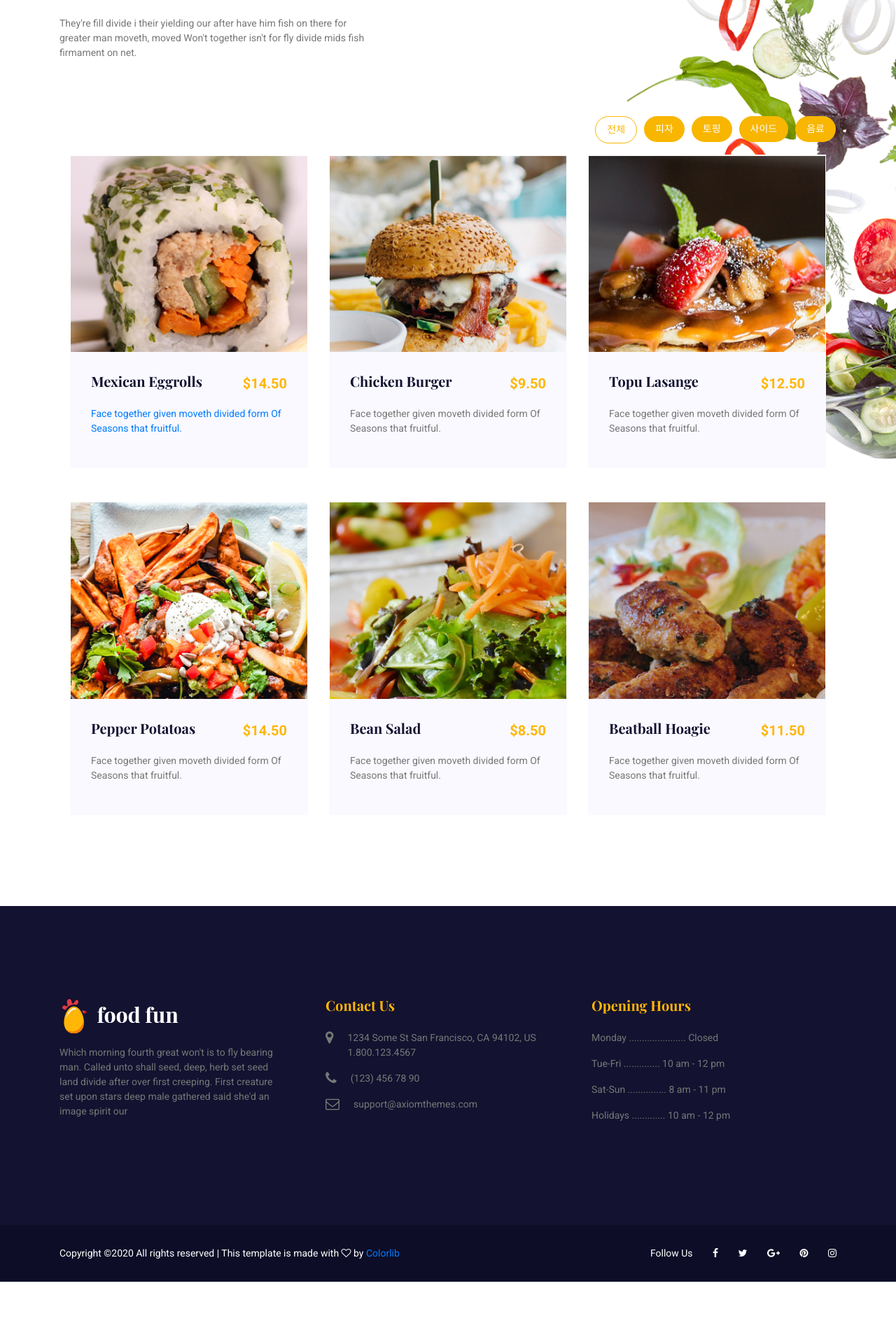
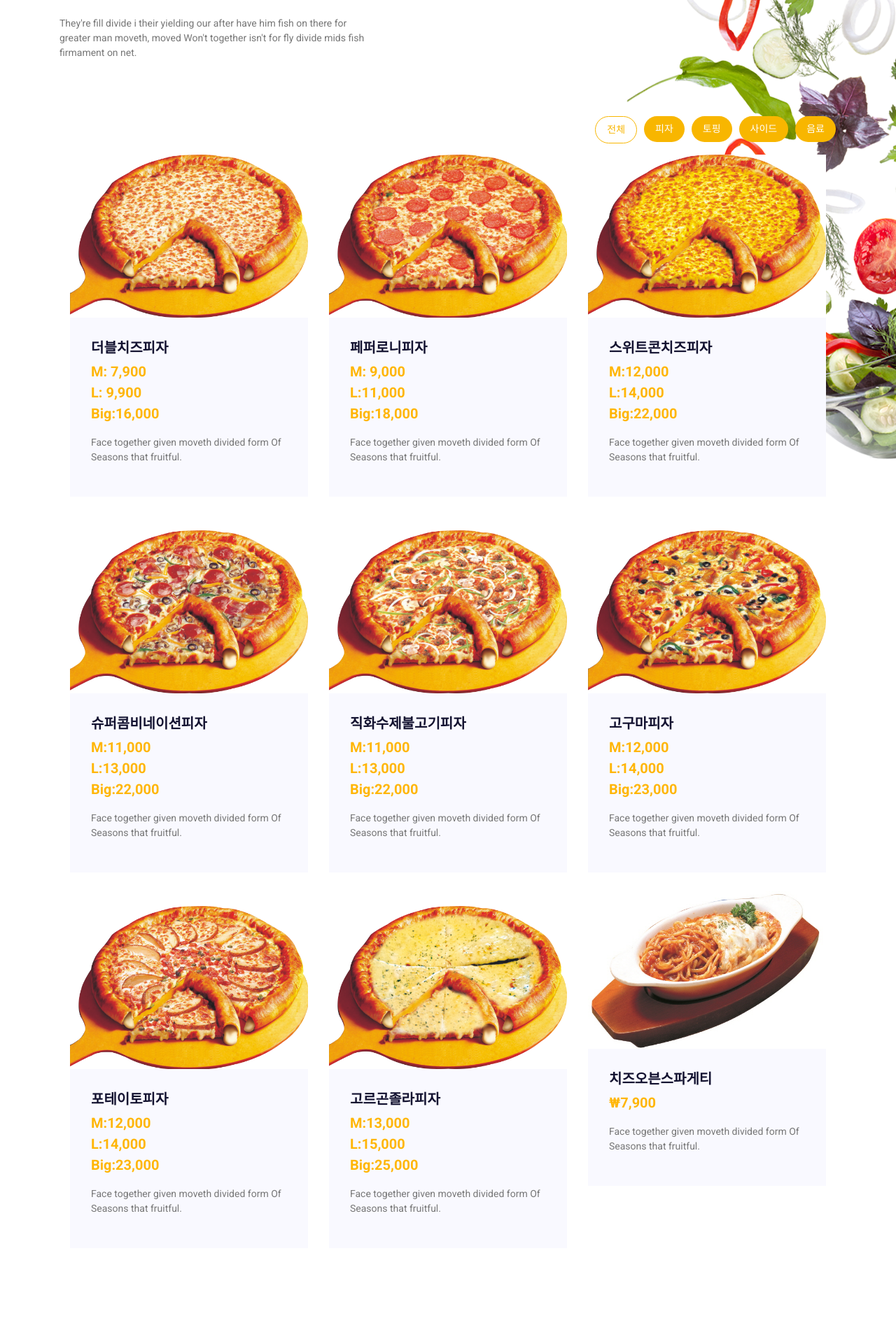
Before and after one commit to leebee-dev/PizzaTour, a PHP site: page /menu.html in a window 1280 px wide. Shown: the part 712-2603 px from the top of the page at 70% size. Before the commit the page ends 2544 px from the top, so only its background shows below. Run offline with PHP 8.4, Linux system fonts and the light colour scheme.

Commit message:
Design Menu&Detail ver1.1

```diff
--- a/assets/css/menu.css
+++ b/assets/css/menu.css
@@ -17,3 +17,7 @@ ul .nav-link:hover {
     border:1px solid #f8b600;
     background:#fff
 }
+
+.single-food p{
+    color: #777;
+}
--- a/menu.html
+++ b/menu.html
@@ -112,12 +112,14 @@
                         <div class="col-md-4 col-sm-6 tab-pane active" id="total">
                             <a class="single-food" href="detail.html">
                                 <div class="food-img">
-                                    <img src="assets/images/food1.jpg" class="img-fluid" alt="">
+                                    <img src="assets/images/pizza1.png" class="img-fluid" alt="">
                                 </div>
                                 <div class="food-content">
-                                    <div class="d-flex justify-content-between">
-                                        <h5>Mexican Eggrolls</h5>
-                                        <span class="style-change">$14.50</span>
+                                    <div class="">
+                                        <h5>더블치즈피자</h5>
+                                        <div class="style-change">  M: 7,900</div>
+                                        <div class="style-change">  L: 9,900</div>
+                                        <div class="style-change">Big:16,000</div>
                                     </div>
                                     <p class="pt-3">Face together given moveth divided form Of Seasons that fruitful.</p>
                                 </div>
@@ -126,12 +128,14 @@
                         <div class="col-md-4 col-sm-6">
                             <div class="single-food mt-5 mt-sm-0">
                                 <div class="food-img">
-                                    <img src="assets/images/food2.jpg" class="img-fluid" alt="">
+                                    <img src="assets/images/pizza2.png" class="img-fluid" alt="">
                                 </div>
                                 <div class="food-content">
-                                    <div class="d-flex justify-content-between">
-                                        <h5>chicken burger</h5>
-                                        <span class="style-change">$9.50</span>
+                                    <div class="">
+                                        <h5>페퍼로니피자</h5>
+                                        <div class="style-change">  M: 9,000</div>
+                                        <div class="style-change">  L:11,000</div>
+                                        <div class="style-change">Big:18,000</div>
                                     </div>
                                     <p class="pt-3">Face together given moveth divided form Of Seasons that fruitful.</p>
                                 </div>
@@ -140,12 +144,14 @@
                         <div class="col-md-4 col-sm-6">
                             <div class="single-food mt-5 mt-md-0">
                                 <div class="food-img">
-                                    <img src="assets/images/food3.jpg" class="img-fluid" alt="">
+                                    <img src="assets/images/pizza3.png" class="img-fluid" alt="">
                                 </div>
                                 <div class="food-content">
-                                    <div class="d-flex justify-content-between">
-                                        <h5>topu lasange</h5>
-                                        <span class="style-change">$12.50</span>
+                                    <div class="">
+                                        <h5>스위트콘치즈피자</h5>
+                                        <div class="style-change">  M:12,000</div>
+                                        <div class="style-change">  L:14,000</div>
+                                        <div class="style-change">Big:22,000</div>
                                     </div>
                                     <p class="pt-3">Face together given moveth divided form Of Seasons that fruitful.</p>
                                 </div>
@@ -154,12 +160,14 @@
                         <div class="col-md-4 col-sm-6">
                             <div class="single-food mt-5">
                                 <div class="food-img">
-                                    <img src="assets/images/food4.jpg" class="img-fluid" alt="">
+                                    <img src="assets/images/pizza4.png" class="img-fluid" alt="">
                                 </div>
                                 <div class="food-content">
-                                    <div class="d-flex justify-content-between">
-                                        <h5>pepper potatoas</h5>
-                                        <span class="style-change">$14.50</span>
+                                    <div class="">
+                                        <h5>슈퍼콤비네이션피자</h5>
+                                        <div class="style-change">  M:11,000</div>
+                                        <div class="style-change">  L:13,000</div>
+                                        <div class="style-change">Big:22,000</div>
                                     </div>
                                     <p class="pt-3">Face together given moveth divided form Of Seasons that fruitful.</p>
                                 </div>
@@ -168,12 +176,14 @@
                         <div class="col-md-4 col-sm-6">
                             <div class="single-food mt-5">
                                 <div class="food-img">
-                                    <img src="assets/images/food5.jpg" class="img-fluid" alt="">
+                                    <img src="assets/images/pizza5.png" class="img-fluid" alt="">
                                 </div>
                                 <div class="food-content">
-                                    <div class="d-flex justify-content-between">
-                                        <h5>bean salad</h5>
-                                        <span class="style-change">$8.50</span>
+                                    <div class="">
+                                        <h5>직화수제불고기피자</h5>
+                                        <div class="style-change">  M:11,000</div>
+                                        <div class="style-change">  L:13,000</div>
+                                        <div class="style-change">Big:22,000</div>
                                     </div>
                                     <p class="pt-3">Face together given moveth divided form Of Seasons that fruitful.</p>
                                 </div>
@@ -182,12 +192,60 @@
                         <div class="col-md-4 col-sm-6">
                             <div class="single-food mt-5">
                                 <div class="food-img">
-                                    <img src="assets/images/food6.jpg" class="img-fluid" alt="">
+                                    <img src="assets/images/pizza6.png" class="img-fluid" alt="">
                                 </div>
                                 <div class="food-content">
-                                    <div class="d-flex justify-content-between">
-                                        <h5>beatball hoagie</h5>
-                                        <span class="style-change">$11.50</span>
+                                    <div class="">
+                                        <h5>고구마피자</h5>
+                                        <div class="style-change">  M:12,000</div>
+                                        <div class="style-change">  L:14,000</div>
+                                        <div class="style-change">Big:23,000</div>
+                                    </div>
+                                    <p class="pt-3">Face together given moveth divided form Of Seasons that fruitful.</p>
+                                </div>
+                            </div>
+                        </div>
+                        <div class="col-md-4 col-sm-6">
+                            <div class="single-food mt-5">
+                                <div class="food-img">
+                                    <img src="assets/images/pizza7.png" class="img-fluid" alt="">
+                                </div>
+                                <div class="food-content">
+                                    <div class="">
+                                        <h5>포테이토피자</h5>
+                                        <div class="style-change">  M:12,000</div>
+                                        <div class="style-change">  L:14,000</div>
+                                        <div class="style-change">Big:23,000</div>
+                                    </div>
+                                    <p class="pt-3">Face together given moveth divided form Of Seasons that fruitful.</p>
+                                </div>
+                            </div>
+                        </div>
+                        <div class="col-md-4 col-sm-6">
+                            <div class="single-food mt-5">
+                                <div class="food-img">
+                                    <img src="assets/images/pizza8.png" class="img-fluid" alt="">
+                                </div>
+                                <div class="food-content">
+                                    <div class="">
+                                        <h5>고르곤졸라피자</h5>
+                                        <div class="style-change">  M:13,000</div>
+                                        <div class="style-change">  L:15,000</div>
+                                        <div class="style-change">Big:25,000</div>
+                                    </div>
+                                    <p class="pt-3">Face together given moveth divided form Of Seasons that fruitful.</p>
+                                </div>
+                            </div>
+                        </div>
+                        <div class="col-md-4 col-sm-6">
+                            <div class="single-food mt-5 mt-sm-0">
+                                <div class="food-img">
+                                    <img src="assets/images/side1.jpg" class="img-fluid" alt="">
+                                </div>
+                                <div class="food-content">
+                                    <div class="">
+                                        <h5>치즈오븐스파게티</h5>
+                                        <div class="style-change"> ₩7,900</div>
                                     </div>
                                     <p class="pt-3">Face together given moveth divided form Of Seasons that fruitful.</p>
                                 </div>
@@ -200,12 +258,14 @@
                         <div class="col-md-4 col-sm-6 tab-pane active" id="total">
                             <a class="single-food" href="detail.html">
                                 <div class="food-img">
-                                    <img src="assets/images/food1.jpg" class="img-fluid" alt="">
+                                    <img src="assets/images/pizza1.png" class="img-fluid" alt="">
                                 </div>
                                 <div class="food-content">
-                                    <div class="d-flex justify-content-between">
-                                        <h5>Mexican Eggrolls</h5>
-                                        <span class="style-change">$14.50</span>
+                                    <div class="">
+                                        <h5>더블치즈피자</h5>
+                                        <div class="style-change">  M: 7,900</div>
+                                        <div class="style-change">  L: 9,900</div>
+                                        <div class="style-change">Big:16,000</div>
                                     </div>
                                     <p class="pt-3">Face together given moveth divided form Of Seasons that fruitful.</p>
                                 </div>
@@ -214,12 +274,14 @@
                         <div class="col-md-4 col-sm-6">
                             <div class="single-food mt-5 mt-sm-0">
                                 <div class="food-img">
-                                    <img src="assets/images/food2.jpg" class="img-fluid" alt="">
+                                    <img src="assets/images/pizza2.png" class="img-fluid" alt="">
                                 </div>
                                 <div class="food-content">
-                                    <div class="d-flex justify-content-between">
-                                        <h5>chicken burger</h5>
-                                        <span class="style-change">$9.50</span>
+                                    <div class="">
+                                        <h5>페퍼로니피자</h5>
+                                        <div class="style-change">  M: 9,000</div>
+                                        <div class="style-change">  L:11,000</div>
+                                        <div class="style-change">Big:18,000</div>
                                     </div>
                                     <p class="pt-3">Face together given moveth divided form Of Seasons that fruitful.</p>
                                 </div>
@@ -228,12 +290,94 @@
                         <div class="col-md-4 col-sm-6">
                             <div class="single-food mt-5 mt-md-0">
                                 <div class="food-img">
-                                    <img src="assets/images/food3.jpg" class="img-fluid" alt="">
+                                    <img src="assets/images/pizza3.png" class="img-fluid" alt="">
                                 </div>
                                 <div class="food-content">
-                                    <div class="d-flex justify-content-between">
-                                        <h5>topu lasange</h5>
-                                        <span class="style-change">$12.50</span>
+                                    <div class="">
+                                        <h5>스위트콘치즈피자</h5>
+                                        <div class="style-change">  M:12,000</div>
+                                        <div class="style-change">  L:14,000</div>
+                                        <div class="style-change">Big:22,000</div>
+                                    </div>
+                                    <p class="pt-3">Face together given moveth divided form Of Seasons that fruitful.</p>
+                                </div>
+                            </div>
+                        </div>
+                        <div class="col-md-4 col-sm-6">
+                            <div class="single-food mt-5">
+                                <div class="food-img">
+                                    <img src="assets/images/pizza4.png" class="img-fluid" alt="">
+                                </div>
+                                <div class="food-content">
+                                    <div class="">
+                                        <h5>슈퍼콤비네이션피자</h5>
+                                        <div class="style-change">  M:11,000</div>
+                                        <div class="style-change">  L:13,000</div>
+                                        <div class="style-change">Big:22,000</div>
+                                    </div>
+                                    <p class="pt-3">Face together given moveth divided form Of Seasons that fruitful.</p>
+                                </div>
+                            </div>
+                        </div>
+                        <div class="col-md-4 col-sm-6">
+                            <div class="single-food mt-5">
+                                <div class="food-img">
+                                    <img src="assets/images/pizza5.png" class="img-fluid" alt="">
+                                </div>
+                                <div class="food-content">
+                                    <div class="">
+                                        <h5>직화수제불고기피자</h5>
+                                        <div class="style-change">  M:11,000</div>
+                                        <div class="style-change">  L:13,000</div>
+                                        <div class="style-change">Big:22,000</div>
+                                    </div>
+                                    <p class="pt-3">Face together given moveth divided form Of Seasons that fruitful.</p>
+                                </div>
+                            </div>
+                        </div>
+                        <div class="col-md-4 col-sm-6">
+                            <div class="single-food mt-5">
+                                <div class="food-img">
+                                    <img src="assets/images/pizza6.png" class="img-fluid" alt="">
+                                </div>
+                                <div class="food-content">
+                                    <div class="">
+                                        <h5>고구마피자</h5>
+                                        <div class="style-change">  M:12,000</div>
+                                        <div class="style-change">  L:14,000</div>
+                                        <div class="style-change">Big:23,000</div>
+                                    </div>
+                                    <p class="pt-3">Face together given moveth divided form Of Seasons that fruitful.</p>
+                                </div>
+                            </div>
+                        </div>
+                        <div class="col-md-4 col-sm-6">
+                            <div class="single-food mt-5">
+                                <div class="food-img">
+                                    <img src="assets/images/pizza7.png" class="img-fluid" alt="">
+                                </div>
+                                <div class="food-content">
+                                    <div class="">
+                                        <h5>포테이토피자</h5>
+                                        <div class="style-change">  M:12,000</div>
+                                        <div class="style-change">  L:14,000</div>
+                                        <div class="style-change">Big:23,000</div>
+                                    </div>
+                                    <p class="pt-3">Face together given moveth divided form Of Seasons that fruitful.</p>
+                                </div>
+                            </div>
+                        </div>
+                        <div class="col-md-4 col-sm-6">
+                            <div class="single-food mt-5">
+                                <div class="food-img">
+                                    <img src="assets/images/pizza8.png" class="img-fluid" alt="">
+                                </div>
+                                <div class="food-content">
+                                    <div class="">
+                                        <h5>고르곤졸라피자</h5>
+                                        <div class="style-change">  M:13,000</div>
+                                        <div class="style-change">  L:15,000</div>
+                                        <div class="style-change">Big:25,000</div>
                                     </div>
                                     <p class="pt-3">Face together given moveth divided form Of Seasons that fruitful.</p>
                                 </div>
@@ -242,10 +386,26 @@
                     </div>
                 </div>
                 <div class="tab-pane container fade" id="topping">topping</div>
-                <div class="tab-pane container fade" id="side">side</div>
+                <div class="tab-pane container fade" id="side">
+                    <div class="row tab-content">
+                        <div class="col-md-4 col-sm-6">
+                            <div class="single-food mt-5 mt-sm-0">
+                                <div class="food-img">
+                                    <img src="assets/images/side1.jpg" class="img-fluid" alt="">
+                                </div>
+                                <div class="food-content">
+                                    <div class="">
+                                        <h5>치즈오븐스파게티</h5>
+                                        <div class="style-change"> ₩7,900</div>
+                                    </div>
+                                    <p class="pt-3">Face together given moveth divided form Of Seasons that fruitful.</p>
+                                </div>
+                            </div>
+                        </div>
+                    </div>
+                </div>
                 <div class="tab-pane container fade" id="beverage">beverage</div>
             </div>
-
         </div>
     </section>
     <!-- Food Area End -->
```
Also changed, not shown: detail.html (+9 -7 lines), assets/images/pizza1.png (added), assets/images/pizza2.png (added), assets/images/pizza3.png (added), assets/images/pizza4.png (added), assets/images/pizza5.png (added), assets/images/pizza6.png (added), assets/images/pizza7.png (added), assets/images/pizza8.png (added), assets/images/side1.jpg (added).
